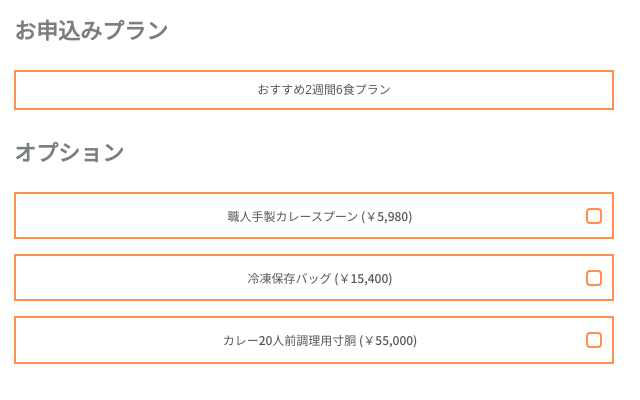
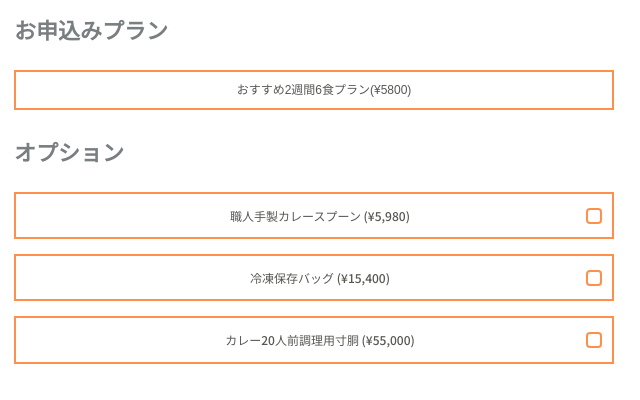
Before and after one commit to take1207/jissen-1, a plain HTML site: page order.html in a window 1280 px wide. Shown: the part 522-922 px from the top of the page, 326-966 px from the left. Drawn offline with nearby package versions, Linux system fonts and the light colour scheme.

Commit message:
order値段表記変更

```diff
--- a/order.html
+++ b/order.html
@@ -86,9 +86,9 @@
             <div class="order-plan">
                 <h2 class="section-header">お申込みプラン</h2>
                 <select id="pull-down" name="plan" class="customized plan-select">
-                    <option value="3600">お手軽2週間4食プラン<span class="order-icon"></span></option>
-                    <option selected value="5800">おすすめ2週間6食プラン<span class="order-icon"></span></option>
-                    <option value="8950">よくばり2週間10食プラン<span class="order-icon"></span></option>
+                    <option value="3600">お手軽2週間4食プラン(&yen;3600)<span class="order-icon"></span></option>
+                    <option selected value="5800">おすすめ2週間6食プラン(&yen;5800)<span class="order-icon"></span></option>
+                    <option value="8950">よくばり2週間10食プラン(&yen;8950)<span class="order-icon"></span></option>
                 </select>
             </div>
             <div class="order-option">
@@ -97,15 +97,15 @@
                 <label class="option-check item-text" for="option-spoon">
                     <input type="checkbox" value="5980" class="option-input" id="option-spoon" name="option"><span
                         class="option-dummy"></span><span class="option-text">職人手製カレースプーン
-                        (￥5,980)</span>
+                        (&yen;5,980)</span>
                 </label>
                 <label class="option-check item-text" for="option-bag">
                     <input type="checkbox" value="15400" class="option-input" id="option-bag" name="option"><span
-                        class="option-dummy"></span><span class="option-text">冷凍保存バッグ (￥15,400)</span>
+                        class="option-dummy"></span><span class="option-text">冷凍保存バッグ (&yen;15,400)</span>
                 </label>
                 <label class="option-check item-text" for="option-pot">
                     <input type="checkbox" value="55000" class="option-input" id="option-pot" name="option"><span
-                        class="option-dummy"></span><span class="option-text">カレー20人前調理用寸胴 (￥55,000)</span>
+                        class="option-dummy"></span><span class="option-text">カレー20人前調理用寸胴 (&yen;55,000)</span>
                 </label>
 
 
```
